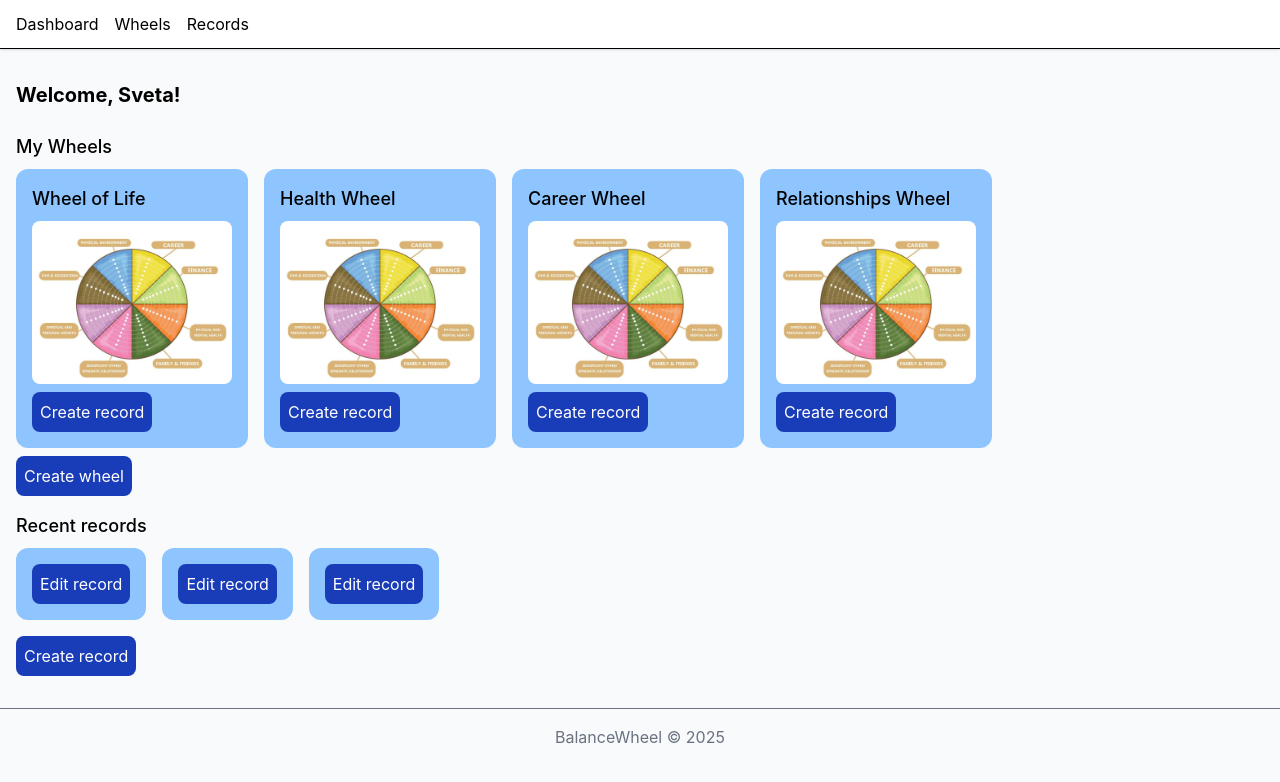
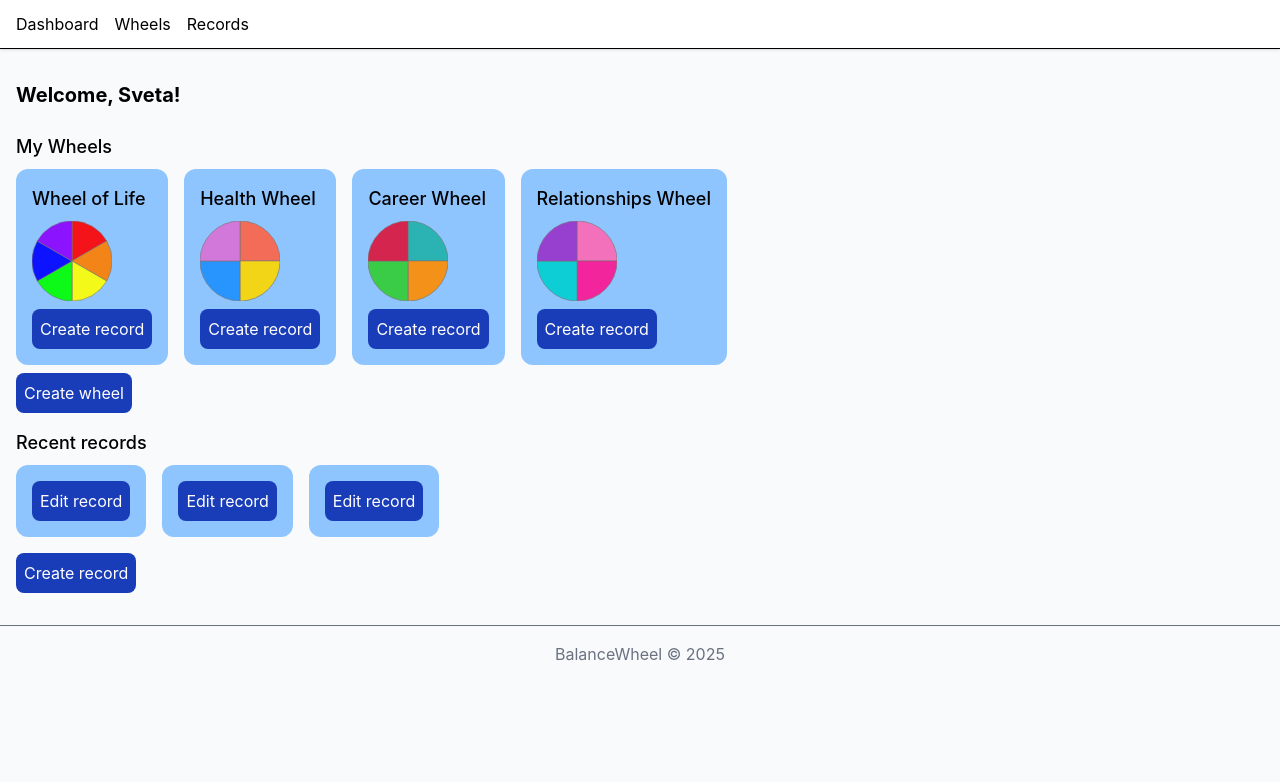
Before and after one commit to BalabaevRV/balance-wheel-front, a React (Vite) app: page /dashboard in a window 1280 px wide. Shown: the top 782 px of the page. Built offline with nearby package versions, Linux system fonts and the light colour scheme.

Commit message:
add chart wheel on wheel card

```diff
--- a/src/entities/wheel/ui/WheelCard/WheelCard.tsx
+++ b/src/entities/wheel/ui/WheelCard/WheelCard.tsx
@@ -1,22 +1,33 @@
 import Button from '@/shared/ui/Button/Button'
-import mocks from '@/shared/mocks/mocks.jpg'
 import { useTranslation } from 'react-i18next';
 import { useNavigate } from 'react-router-dom'
+import { WheelChart } from '@/widgets/ui/WheelChart/WheelChart';
+import type { IField } from '../../model/types';
+import type { IFieldValue } from '@/entities/record/model/types';
 
 interface IWheelCardProps {
   name: string;
+  fields: IField[];
 }
 
-export const WheelCard = ({ name }: IWheelCardProps) => {
+export const WheelCard = ({ name, fields }: IWheelCardProps) => {
     const { t } = useTranslation();
     const navigate = useNavigate()
     const createRecord = () => {
       navigate('/record');
     }
+
+    const fieldsWithValues: IFieldValue[] = fields.map((field) => ({
+      ...field,
+      value: 10,
+    }));
+
     return (
     <li className='bg-blue-300 rounded-xl p-4'>
         <p className='text-lg font-medium mb-2'>{ name }</p>
-        <img src={mocks} alt="Колёсо баланса" width='200' className='rounded-lg mb-2' />
+        <div className='mb-2'>
+          <WheelChart data={fieldsWithValues} width={80} height={80} radius={40} showLabels={false} />
+        </div>
         <Button onClick={createRecord}>{t('createRecord')}</Button>
     </li>
   )
--- a/src/pages/DashboardPage.tsx
+++ b/src/pages/DashboardPage.tsx
@@ -11,7 +11,7 @@ export const DashboardPage = () => {
   const navigate = useNavigate();
 
   const userWheels = CurrentUserProfile.wheels.map((wheel) => (
-    <WheelCard key={wheel.wheel_id} name={wheel.name} />
+    <WheelCard key={wheel.wheel_id} name={wheel.name} fields={wheel.fields} />
   ));
 
     const userRecords = CurrentUserProfile.records.map((record) => (
--- a/src/widgets/ui/WheelChart/WheelChart.tsx
+++ b/src/widgets/ui/WheelChart/WheelChart.tsx
@@ -7,10 +7,11 @@ interface WheelChartProps {
   height?: number;
   radius?: number;
   maxValue?: number;
+  showLabels?: boolean;
   data: IFieldValue[];
 }
 
-export const WheelChart = ({ data, width = 900, height = 500,  radius = 200, maxValue = 10  }: WheelChartProps) => {
+export const WheelChart = ({ data, width = 900, height = 500,  radius = 200, maxValue = 10, showLabels = true }: WheelChartProps) => {
 
   const chartContainerRef = useRef<HTMLDivElement>(null);
   useEffect(() => {
@@ -58,6 +59,7 @@ export const WheelChart = ({ data, width = 900, height = 500,  radius = 200, max
         .attr('stroke-width', 0.5);
 
       // Подпись
+      if (showLabels) {
         const [x, y] = arcLabel.centroid(arc);
         const angle = (arc.startAngle + arc.endAngle) / 2;
 
@@ -73,6 +75,7 @@ export const WheelChart = ({ data, width = 900, height = 500,  radius = 200, max
           .style('stroke', 'white')
           .style('stroke-width', '2px')
           .text(item.name);
+      }
     });
 
     return () => {
```
Lines whose indentation alone changed are shown as unchanged.
